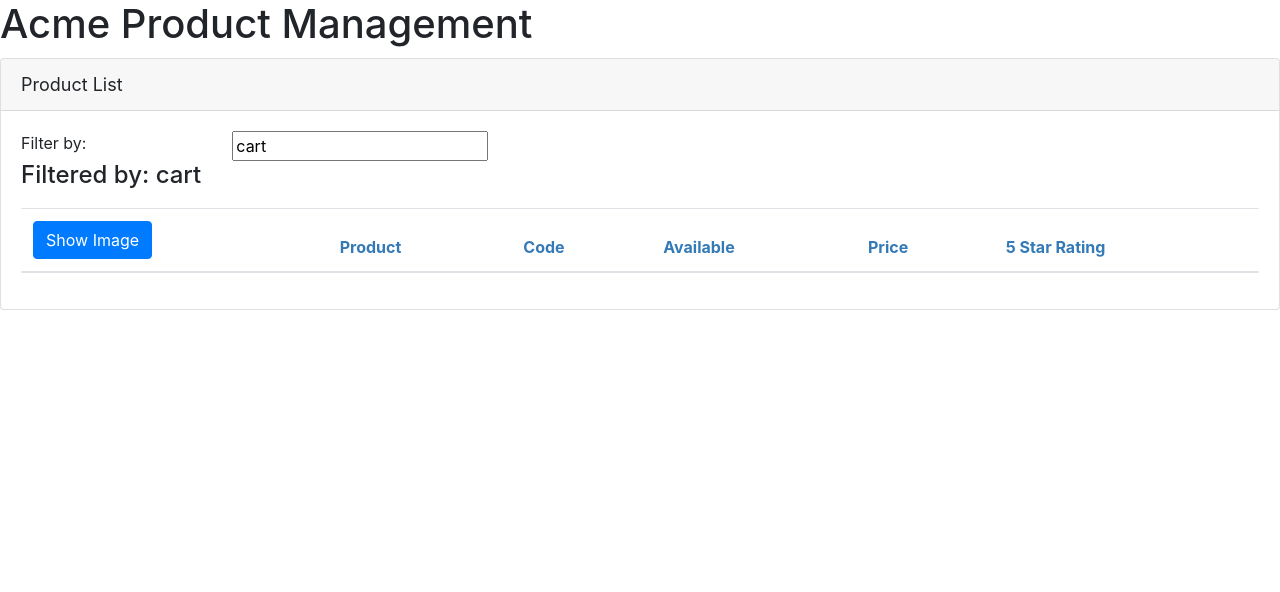
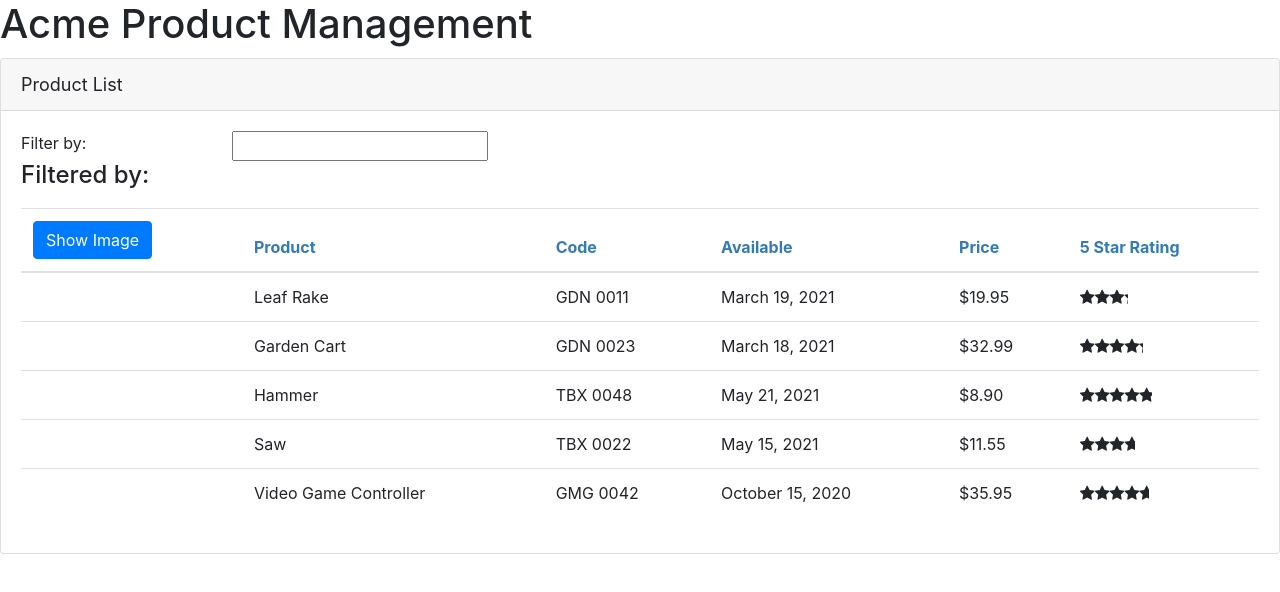
Before and after one commit to c-santana-sp/Angular-GettingStarted, an Angular app: page / in a window 1280 px wide. Shown: the top 592 px of the page. Built offline with nearby package versions, Linux system fonts and the light colour scheme.

Commit message:
Creating the product service

```diff
--- a/src/app/products/product-list.component.ts
+++ b/src/app/products/product-list.component.ts
@@ -1,5 +1,6 @@
-import { Component, OnInit } from "@angular/core";
+import { Component, Injector, OnInit } from "@angular/core";
 import { IProduct } from "./product";
+import { ProductService } from "./product.service";
 
 @Component({
   selector: "pm-products",
@@ -26,60 +27,10 @@
 
   filteredProducts: IProduct[] = [];
 
+  products: IProduct[] = [];
 
-  products: IProduct[] = [
-    {
-      "productId": 1,
-      "productName": "Leaf Rake",
-      "productCode": "GDN-0011",
-      "releaseDate": "March 19, 2021",
-      "description": "Leaf rake with 48-inch wooden handle.",
-      "price": 19.95,
-      "starRating": 3.2,
-      "imageUrl": "assets/images/leaf_rake.png"
-    },
-    {
-      "productId": 2,
-      "productName": "Garden Cart",
-      "productCode": "GDN-0023",
-      "releaseDate": "March 18, 2021",
-      "description": "15 gallon capacity rolling garden cart",
-      "price": 32.99,
-      "starRating": 4.2,
-      "imageUrl": "assets/images/garden_cart.png"
-    },
-    {
-      "productId": 5,
-      "productName": "Hammer",
-      "productCode": "TBX-0048",
-      "releaseDate": "May 21, 2021",
-      "description": "Curved claw steel hammer",
-      "price": 8.9,
-      "starRating": 4.8,
-      "imageUrl": "assets/images/hammer.png"
-    },
-    {
-      "productId": 8,
-      "productName": "Saw",
-      "productCode": "TBX-0022",
-      "releaseDate": "May 15, 2021",
-      "description": "15-inch steel blade hand saw",
-      "price": 11.55,
-      "starRating": 3.7,
-      "imageUrl": "assets/images/saw.png"
-    },
-    {
-      "productId": 10,
-      "productName": "Video Game Controller",
-      "productCode": "GMG-0042",
-      "releaseDate": "October 15, 2020",
-      "description": "Standard two-button video game controller",
-      "price": 35.95,
-      "starRating": 4.6,
-      "imageUrl": "assets/images/xbox-controller.png"
-
-    }
-  ];
+  // private _productService;
+  constructor(private productService: ProductService) {}
 
   performFilter(filterBy: string): IProduct[] {
     filterBy = filterBy.toLocaleLowerCase();
@@ -92,7 +43,8 @@
   }
 
   ngOnInit(): void {
-    this._listFilter = 'cart';
+    this.products = this.productService.getProducts();
+    this.filteredProducts = this.products;
   }
 
   onRatingClicked(message: string): void {
--- /dev/null
+++ b/src/app/products/product.service.ts
@@ -0,0 +1,64 @@
+import { Injectable } from "@angular/core";
+import { IProduct } from "./product";
+
+@Injectable({
+    providedIn: 'root'
+})
+export class ProductService {
+    getProducts(): IProduct[] {
+        return [
+            {
+                "productId": 1,
+                "productName": "Leaf Rake",
+                "productCode": "GDN-0011",
+                "releaseDate": "March 19, 2021",
+                "description": "Leaf rake with 48-inch wooden handle.",
+                "price": 19.95,
+                "starRating": 3.2,
+                "imageUrl": "assets/images/leaf_rake.png"
+              },
+              {
+                "productId": 2,
+                "productName": "Garden Cart",
+                "productCode": "GDN-0023",
+                "releaseDate": "March 18, 2021",
+                "description": "15 gallon capacity rolling garden cart",
+                "price": 32.99,
+                "starRating": 4.2,
+                "imageUrl": "assets/images/garden_cart.png"
+              },
+              {
+                "productId": 5,
+                "productName": "Hammer",
+                "productCode": "TBX-0048",
+                "releaseDate": "May 21, 2021",
+                "description": "Curved claw steel hammer",
+                "price": 8.9,
+                "starRating": 4.8,
+                "imageUrl": "assets/images/hammer.png"
+              },
+              {
+                "productId": 8,
+                "productName": "Saw",
+                "productCode": "TBX-0022",
+                "releaseDate": "May 15, 2021",
+                "description": "15-inch steel blade hand saw",
+                "price": 11.55,
+                "starRating": 3.7,
+                "imageUrl": "assets/images/saw.png"
+              },
+              {
+                "productId": 10,
+                "productName": "Video Game Controller",
+                "productCode": "GMG-0042",
+                "releaseDate": "October 15, 2020",
+                "description": "Standard two-button video game controller",
+                "price": 35.95,
+                "starRating": 4.6,
+                "imageUrl": "assets/images/xbox-controller.png"
+
+              }
+        ];
+
+    }
+}
```
